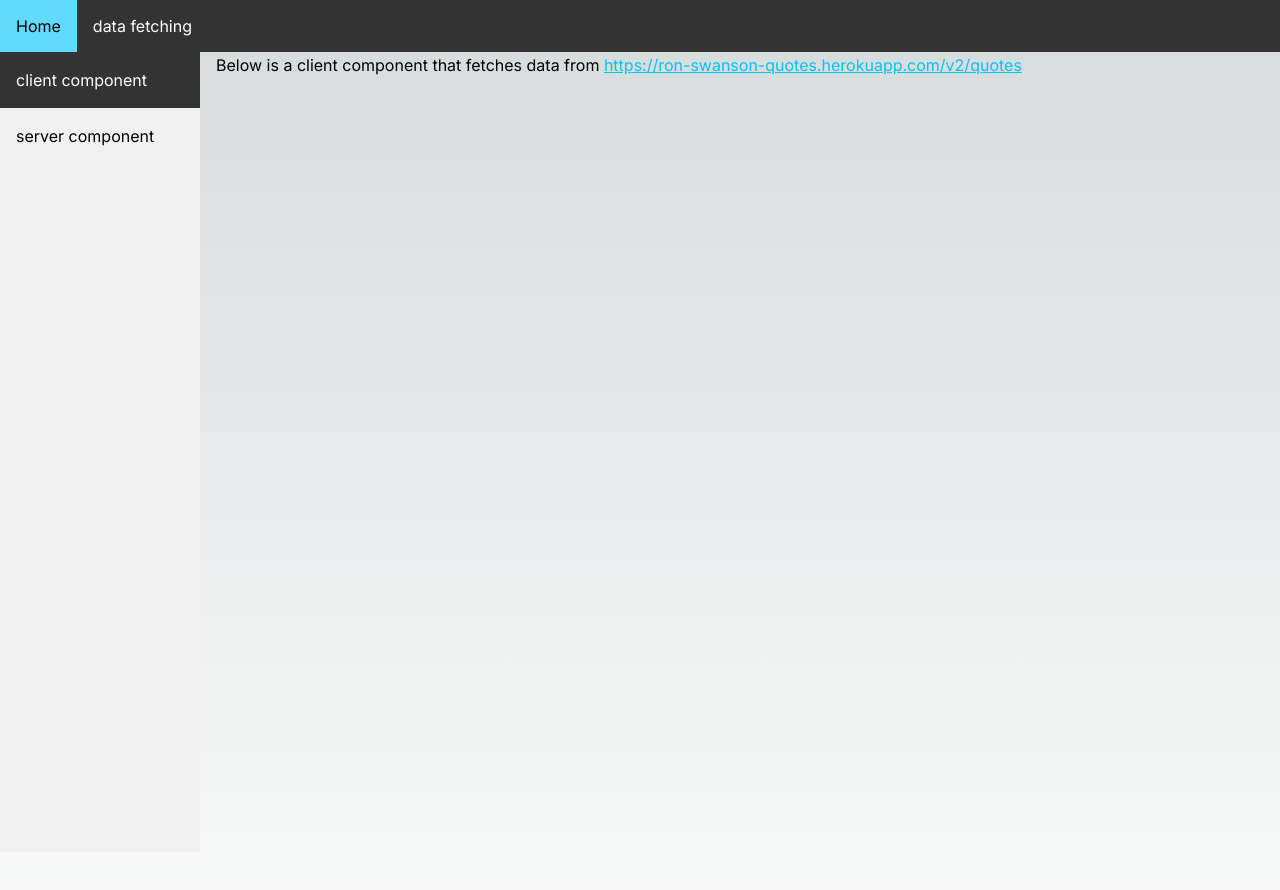
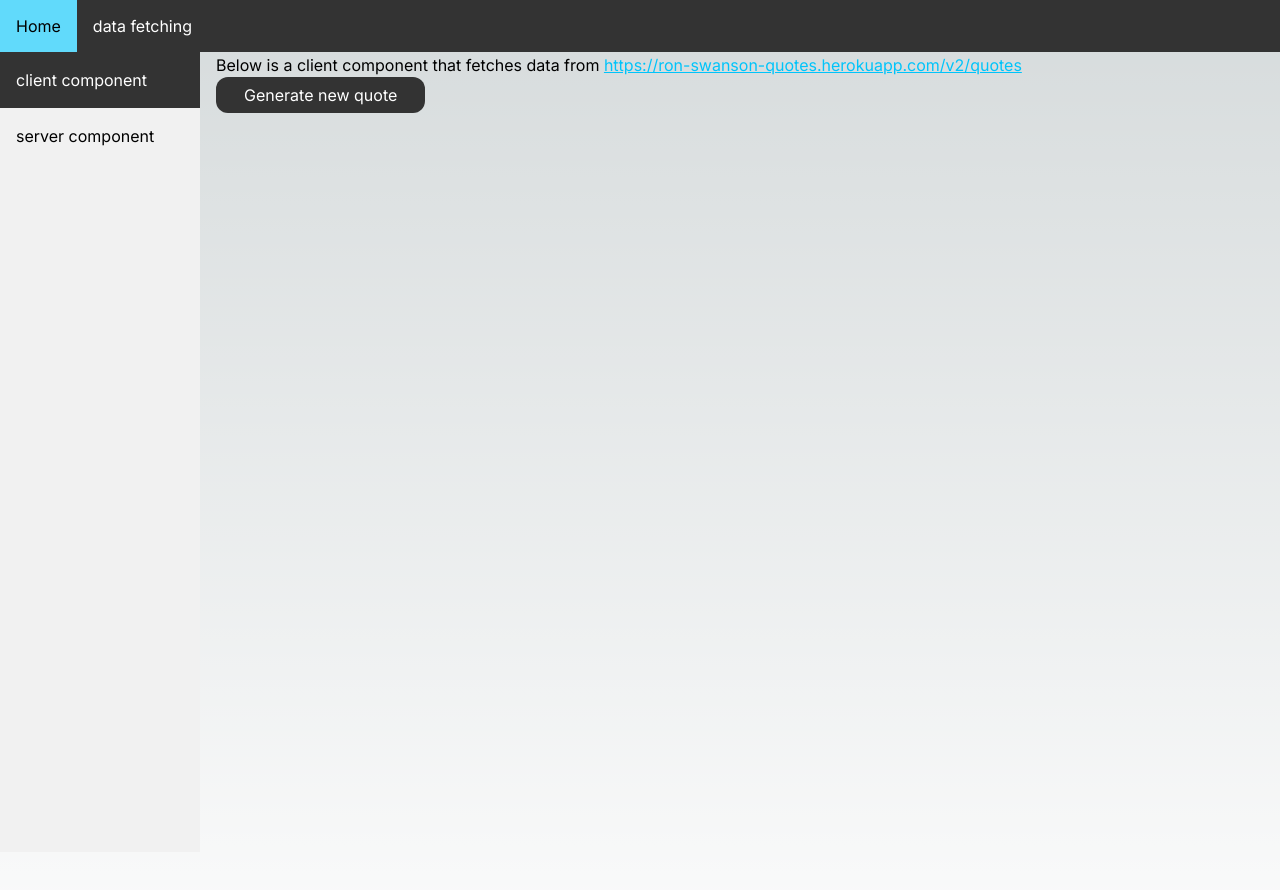
Before and after one commit to julien-sarik/nextjs-demo, a Next.js app: page /data-fetching/client-side in a window 1280 px wide. Shown: the top 890 px of the page. Built offline with nearby package versions, Linux system fonts and the light colour scheme; no server answers.

Commit message:
use React context to store state

```diff
--- /dev/null
+++ b/src/app/(client-components)/quote-area.tsx
@@ -0,0 +1,23 @@
+'use client'
+
+import Quote from "../(server-components)/quote";
+import { useContext } from 'react';
+import { QuoteContext } from "./quote-provider";
+
+export default function QuoteArea() {
+
+  async function handleClick() {
+    const quote: string = await generateQuote()
+    ctx.setCurrentQuote(quote)
+  }
+
+  const ctx = useContext(QuoteContext)
+  return <>
+    <Quote quote={ctx.currentQuote}></Quote>
+    <button onClick={handleClick}>Generate new quote</button>
+  </>
+}
+
+async function generateQuote(): Promise<string> {
+  return await fetch(`${process.env.NEXT_PUBLIC_QUOTE_URL}`).then(res => res.json())
+}
--- /dev/null
+++ b/src/app/(client-components)/quote-provider.tsx
@@ -0,0 +1,11 @@
+'use client'
+
+import { createContext, useState } from "react";
+
+// a context allows to pass a state in a component deep down in the tree without relying on props
+export const QuoteContext = createContext({currentQuote: '', setCurrentQuote: (a: any) => {}});
+
+export default function QuoteProvider({ children }: { children: React.ReactNode }) {
+  const [currentQuote, setCurrentQuote] = useState('');
+  return <QuoteContext.Provider value={{currentQuote, setCurrentQuote}}>{children}</QuoteContext.Provider>
+}
--- a/src/app/(client-components)/quote.tsx
+++ /dev/null
@@ -1,11 +0,0 @@
-'use client'
-
-import useSWR from 'swr'
-import styles from './styles.module.css'
-
-const fetcher = (args: string) => fetch(args).then(res => res.json())
-
-export default function Quote() {
-    const { data, error, isLoading } = useSWR(process.env.NEXT_PUBLIC_QUOTE_URL, fetcher)
-    return <div className={styles.quote}>{data}</div>
-}
--- a/src/app/(client-components)/styles.module.css
+++ b/src/app/(client-components)/styles.module.css
@@ -1,7 +1,3 @@
-.quote {
-  font-style: italic;
-}
-
 .active {
   background-color: #333;
   color: white !important;
--- /dev/null
+++ b/src/app/(server-components)/quote.tsx
@@ -0,0 +1,5 @@
+import styles from './styles.module.css'
+
+export default function Quote({quote}: {quote: string}) {
+  return <div className={styles.quote}>{quote}</div>
+}
--- /dev/null
+++ b/src/app/(server-components)/styles.module.css
@@ -0,0 +1,3 @@
+.quote {
+  font-style: italic;
+}
--- a/src/app/data-fetching/client-side/page.tsx
+++ b/src/app/data-fetching/client-side/page.tsx
@@ -1,9 +1,9 @@
-import Quote from "../../(client-components)/quote";
+import QuoteArea from "@/app/(client-components)/quote-area";
 
 // `app/data-fetching/client-side/page.tsx` is the UI for the `/data-fetching/client-side` URL
 export default function Page() {
-    return <>
-      <h1>Below is a client component that fetches data from <a href={process.env.NEXT_PUBLIC_QUOTE_URL}>{process.env.NEXT_PUBLIC_QUOTE_URL}</a></h1>
-      <Quote/>
-    </>
+  return <>
+    <h1>Below is a client component that fetches data from <a href={process.env.NEXT_PUBLIC_QUOTE_URL}>{process.env.NEXT_PUBLIC_QUOTE_URL}</a></h1>
+    <QuoteArea/>
+  </>
 }
--- a/src/app/globals.css
+++ b/src/app/globals.css
@@ -30,3 +30,16 @@ a {
   color: #00c4fa;
   text-decoration: underline;
 }
+
+button {
+  background-color: #333;
+  color: white;
+  padding: 6px 28px;
+  border-radius: 12px;
+}
+
+/* Change the button color on hover */
+button:hover {
+  background-color: #61dafb;
+  color: black;
+}
--- a/src/app/layout.tsx
+++ b/src/app/layout.tsx
@@ -3,6 +3,7 @@ import { Inter } from 'next/font/google'
 import './globals.css'
 import Link from 'next/link'
 import styles from './styles.module.css'
+import QuoteProvider from './(client-components)/quote-provider'
 
 const inter = Inter({ subsets: ['latin'] })
 
@@ -27,7 +28,7 @@ export default function RootLayout({
           </ul>
         </nav>
 
-        {children}
+        <QuoteProvider>{children}</QuoteProvider>
       </body>
     </html>
   )
--- a/src/app/styles.module.css
+++ b/src/app/styles.module.css
@@ -18,7 +18,7 @@
   text-decoration: none;
 }
 
-/* Change the link color to #111 (black) on hover */
+/* Change the link color on hover */
 .menu li a:hover {
   background-color: #61dafb;
   color: black;
```
